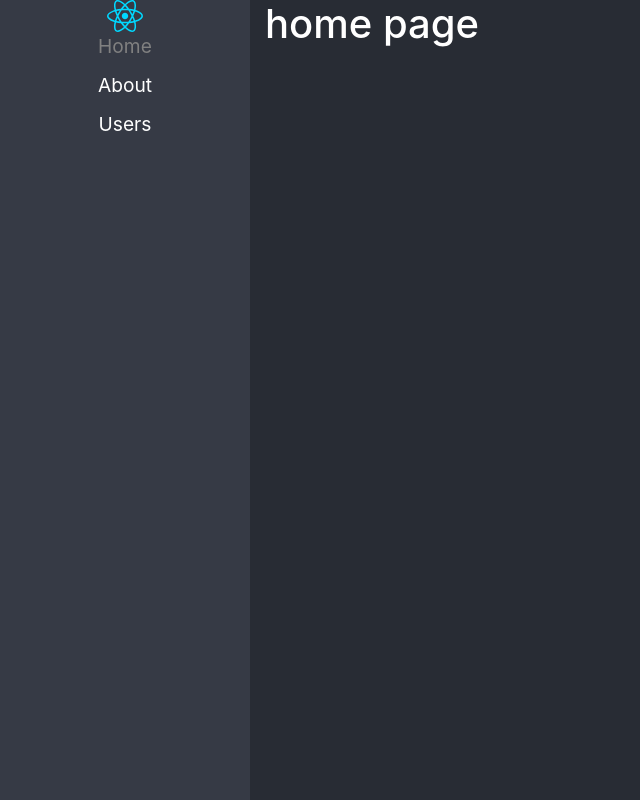
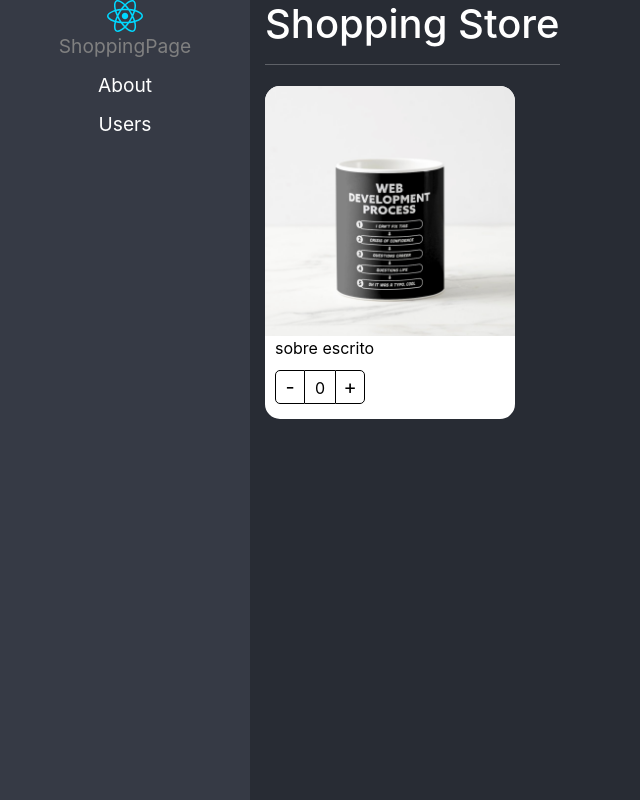
Before and after one commit to josueperezf/react-pro-router6-lazyload-style, a React (Vite) app: page / in a window 1280 px wide. Shown: the whole page, without its empty margins (0-640 px from the left). Built offline with nearby package versions, Linux system fonts and the light colour scheme.

Commit message:
Componente compound finalizado. componente card que tiene componentes hijos cardTitle etc y comparten data

```diff
--- /dev/null
+++ b/src/02-patrones-de-componente_component-patterns/components/ProductButtons.tsx
@@ -0,0 +1,14 @@
+import { useContext } from "react";
+import { ProductContext } from "./ProductCard";
+import styles from '../styles/styles.module.css';
+
+export const ProductButtons = () => {
+    const { counter, incrementarPor, decrementarPor} = useContext(ProductContext);
+    return (
+        <div className={styles.buttonsContainer}>
+            <button className={styles.buttonMinus} onClick={()=> decrementarPor(1)}>-</button>
+            <div className={styles.countLabel } >{counter}</div>
+            <button className={styles.buttonAdd } onClick={()=>incrementarPor(1)} >+</button>
+        </div>
+    )
+}
--- /dev/null
+++ b/src/02-patrones-de-componente_component-patterns/components/ProductCard.tsx
@@ -0,0 +1,32 @@
+import { createContext } from 'react';
+import styles from '../styles/styles.module.css';
+
+import { useProduct } from '../hooks/useProduct';
+import { ProductCardProps, ProductContextProps } from '../interfaces/interfaces';
+
+// ProductContext va a contener la informacion que voy a compartir entre los componentes hijos
+export const ProductContext = createContext<ProductContextProps>({} as ProductContextProps);
+const {Provider} = ProductContext;
+
+
+export const ProductCard = ({ children, product }: ProductCardProps) => {
+    const { counter, decrementarPor, incrementarPor} = useProduct();
+
+    return (
+        <Provider value={{counter, product, decrementarPor, incrementarPor}}>
+            <div className={styles.productCard}>
+                {children}
+                {/* <ProductImage img={product.img} />
+                <ProductTitle title={product.title} />
+                <ProductButtons counter={counter} decrementarPor={decrementarPor} incrementarPor={incrementarPor}  /> */}
+
+            </div>
+        </Provider>
+    )
+}
+
+// el siguiente bloque se comenta porque segun fernando se ve feo, ademas puede arrojar problemas al momento de las importaaciones, asi que lo hicimos en el archivo index del la carpeta 'components/'
+// lo siguientes es para hacer otra forma de colocar ProductTitle, y poder colocar ProductCard.Title, para relacionarlos
+// ProductCard.Image = ProductImage;
+// ProductCard.Title = ProductTitle;
+// ProductCard.Buttons = ProductButtons;
--- /dev/null
+++ b/src/02-patrones-de-componente_component-patterns/components/ProductImage.tsx
@@ -0,0 +1,13 @@
+import { useContext } from 'react';
+import { ProductContext } from "./ProductCard";
+import noImage from '../assets/no-image.jpg';
+import styles from '../styles/styles.module.css';
+
+export const ProductImage = ({img = ''}) => {
+    const {product} = useContext(ProductContext);
+    const imagen = img || product.img; // la variable imagen  va a tomar el valor de la variable img, si no tiene valor, entonces tome el valor de product.img
+    return (
+        // el ternario del src es porque puede que el usuario no envie imagen y que producto tampoco tenga imagen, entonces debemos mostrar el noImage
+        <img src={imagen ? imagen : noImage} className={styles.productImg} alt='Product image' />
+    )
+}
--- /dev/null
+++ b/src/02-patrones-de-componente_component-patterns/components/ProductTitle.tsx
@@ -0,0 +1,11 @@
+import { useContext } from "react";
+import { ProductContext } from "./ProductCard";
+import styles from '../styles/styles.module.css';
+
+export const ProductTitle = ({title}: {title?: string}) => {
+    const {product} = useContext(ProductContext);
+    // la prioridad es el parametro, si lo envia es que se desea sobrescribir el titulo del producto, no mosotrar ese valor si no el parametro
+  return (
+    <span className={styles.productDescription} > {title ? title : product.title} </span>
+  )
+}
--- /dev/null
+++ b/src/02-patrones-de-componente_component-patterns/components/index.ts
@@ -0,0 +1,21 @@
+// ProductCard es un HOC o mejor dicho high order component, es un componente que recibe compontes y los muestra en su interior 'children'
+// creamos el alias solo porque queremos exportar una variable con el mismo nombre
+import { ProductCard as ProductCardHOC} from "./ProductCard";
+import { ProductImage} from "./ProductImage";
+import { ProductButtons} from "./ProductButtons";
+import { ProductTitle} from "./ProductTitle";
+import { ProductCardHOCProps } from "../interfaces/interfaces";
+
+export {
+    ProductImage,
+    ProductButtons,
+    ProductTitle,
+}
+
+// exportamos una variable ProductCard ya que la que importamos le cambiamos el nombre para poder crear esta const nueva.
+// no se hace ProductCard = ProductCard para no mutar por ello en alias para cambiarle el nombre
+export const ProductCard: ProductCardHOCProps = Object.assign(ProductCardHOC, {
+    Image: ProductImage,
+    Buttons: ProductButtons,
+    Title: ProductTitle,
+})
--- /dev/null
+++ b/src/02-patrones-de-componente_component-patterns/hooks/useProduct.ts
@@ -0,0 +1,21 @@
+import { useState } from 'react'
+
+export const useProduct = () => {
+    const [counter, setCounter] = useState<number>(0);
+
+    const incrementarPor = (value : number) => {
+        if (value < 1) return;
+        setCounter(counter + value);
+    }
+    const decrementarPor = (value : number) => {
+        if (counter < 1) return;
+        setCounter(counter - value);
+    }
+    return {
+        //*Properties
+        counter,
+        //* Methods
+        incrementarPor,
+        decrementarPor,
+    }
+}
--- /dev/null
+++ b/src/02-patrones-de-componente_component-patterns/interfaces/interfaces.ts
@@ -0,0 +1,33 @@
+// le coloco asi porque son solo interfaces de este modulo, pero tambien se pudo llamar este archivo ProductInterfaces o algo asi
+
+import { ReactElement } from "react"
+
+export interface Product {
+    id: string,
+    title: string,
+    img?: string
+}
+
+export interface ProductCardProps {
+    product : Product,
+    children?: ReactElement | ReactElement[]
+}
+
+
+
+export interface ProductContextProps {
+    counter: number,
+    decrementarPor: (value: number) => void,
+    incrementarPor: (value: number) => void,
+    product: Product
+}
+
+// HOC o mejor dicho high order component, es un componente que recibe compontes y los muestra en su interior 'children'
+// esta interfaz la coloco fernando para asegurar, pero realmente no la pide vs code, es mas, el la copio de pararse con el mouse sobre la variable ProductCard que esta en el archivo index de la carpeta 'components'
+
+export interface ProductCardHOCProps {
+    ({ children, product }: ProductCardProps): JSX.Element,
+    Image: ({ img }: { img?: string  }) => JSX.Element;
+    Title: ({ title }: {title?: string }) => JSX.Element;
+    Buttons: () => JSX.Element;
+}
--- /dev/null
+++ b/src/02-patrones-de-componente_component-patterns/pages/ShoppingPage.tsx
@@ -0,0 +1,28 @@
+import { ProductCard } from '../components';
+
+const product = {
+  id: '1',
+  title:  'Coffe Mug - Card',
+  img: './coffee-mug.png'
+}
+export const ShoppingPage = () => {
+  return (
+    <div>
+        <h1>Shopping Store</h1>
+        <hr/>
+        <div style={{display: "flex",  flexDirection: 'row', flexWrap: 'wrap'}}>
+          <ProductCard product={product}>
+
+            {/* las dos formas sirven ProductCard.Image y ProductImage. la que no esta comentada es mejor porque solo necesita importar el componente padre y ya*/}
+            {/* <ProductImage img={product.img} />
+            <ProductTitle title={product.title} />
+            <ProductButtons /> */}
+
+            <ProductCard.Image />
+            <ProductCard.Title title="sobre escrito" />
+            <ProductCard.Buttons/>
+          </ProductCard>
+        </div>
+    </div>
+  )
+}
--- /dev/null
+++ b/src/02-patrones-de-componente_component-patterns/pages/index.ts
@@ -0,0 +1 @@
+   export * from './ShoppingPage'
--- /dev/null
+++ b/src/02-patrones-de-componente_component-patterns/styles/styles.module.css
@@ -0,0 +1,62 @@
+
+
+.productCard {
+    background-color: white;
+    border-radius: 15px;
+    color: black;
+    padding-bottom: 5px;
+    width: 250px;
+    margin-right: 5px;
+    margin-top: 5px;
+}
+
+.productImg {
+    border-radius: 15px 15px 0px 0px;
+    width: 100%;
+}
+
+.productDescription {
+    margin: 10px;
+}
+
+.buttonsContainer {
+    margin: 10px;
+    display: flex;
+    flex-direction: row;
+}
+
+.buttonMinus {
+    cursor: pointer;
+    background-color: transparent;
+    border: 1px solid black;
+    border-radius: 5px 0px 0px 5px;
+    font-size: 20px;
+    width: 30px;
+}
+
+.buttonMinus:hover {
+    background-color: rgba(0, 0, 0, 0.1);
+}
+
+.countLabel {
+    border-bottom: 1px solid black;
+    border-top: 1px solid black;
+    font-size: 16px;
+    /* height: 25px; */
+    padding-top: 5px;
+    text-align: center;
+    width: 30px;
+}
+
+.buttonAdd {
+    cursor: pointer;
+    background-color: transparent;
+    border: 1px solid black;
+    border-radius: 0px 5px 5px 0px;
+    font-size: 20px;
+    width: 30px;
+}
+
+.buttonAdd:hover {
+    background-color: rgba(0, 0, 0, 0.1);
+}
--- a/src/routes/PublicRouter.tsx
+++ b/src/routes/PublicRouter.tsx
@@ -1,4 +1,5 @@
 import { RouteObject, Navigate } from "react-router-dom";
+import { ShoppingPage } from "../02-patrones-de-componente_component-patterns/pages/ShoppingPage";
 
 /**
  * aqui podemos colocar otros subRouters, ejemplo un router para empleados, entonces creariamos algo como
@@ -11,6 +12,6 @@ import { RouteObject, Navigate } from "react-router-dom";
 export const publicRouter: RouteObject[] = [
     {path: "about", element: <h1>about page</h1> },
     {path: "users", element: <h1>users page</h1> },
-    {path: "/", element: <h1>home page</h1> },
+    {path: "/", element: <ShoppingPage/> },
     {path: "/*", element: <Navigate to={"/"} replace  /> },
 ];
--- a/src/ui/components/SideBar.tsx
+++ b/src/ui/components/SideBar.tsx
@@ -7,7 +7,7 @@ export const SideBar = () => {
         <img src={logo} alt='React Logo' />
         <ul>
             <li>
-                <NavLink to={'/'} className={ ({isActive}) => isActive ? 'nav-active' : '' }>Home</NavLink>
+                <NavLink to={'/'} className={ ({isActive}) => isActive ? 'nav-active' : '' }>ShoppingPage</NavLink>
             </li>
             <li>
                 <NavLink to={'/about'} className={ ({isActive}) => isActive ? 'nav-active' : '' }>About</NavLink>
```
Also changed, not shown: public/coffee-mug.png (added), src/02-patrones-de-componente_component-patterns/assets/no-image.jpg (added).
